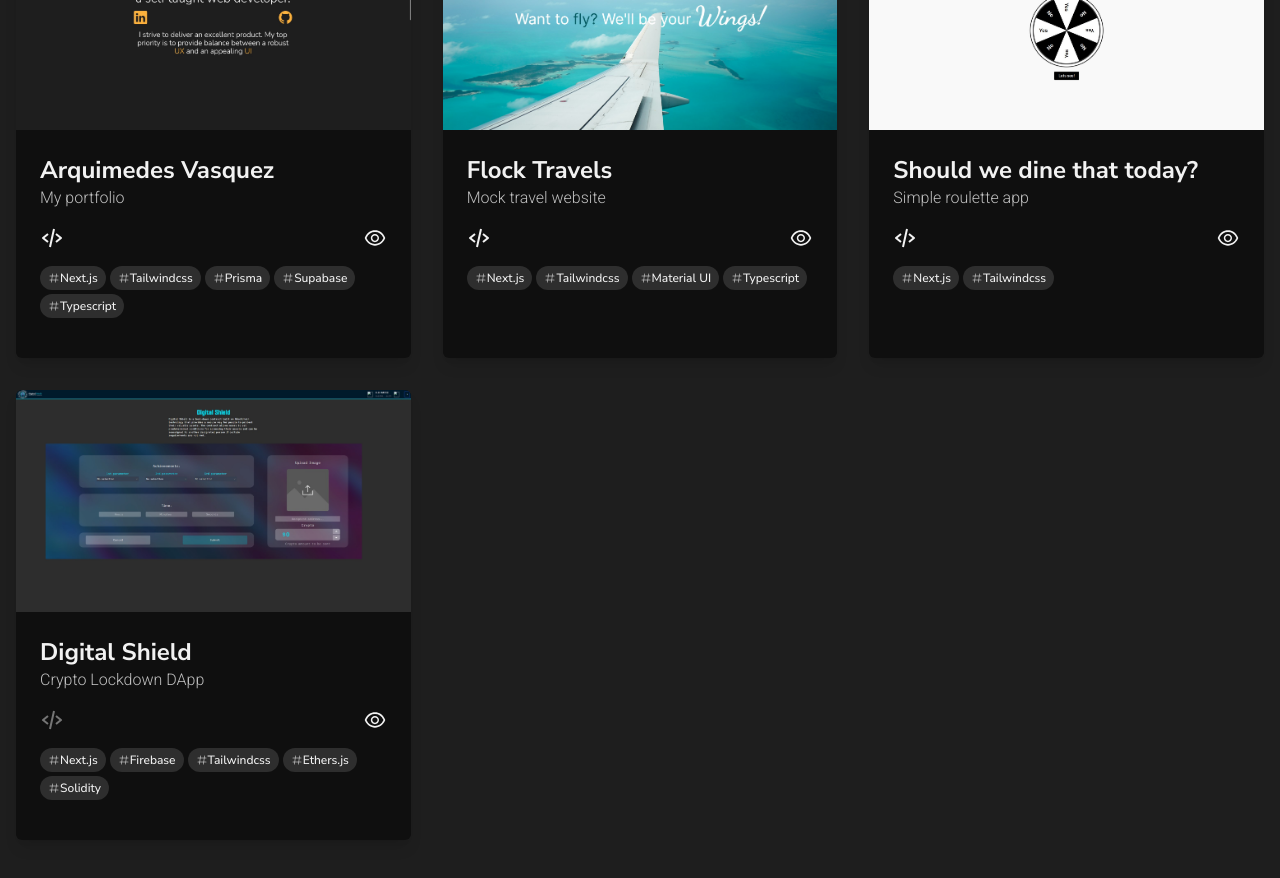
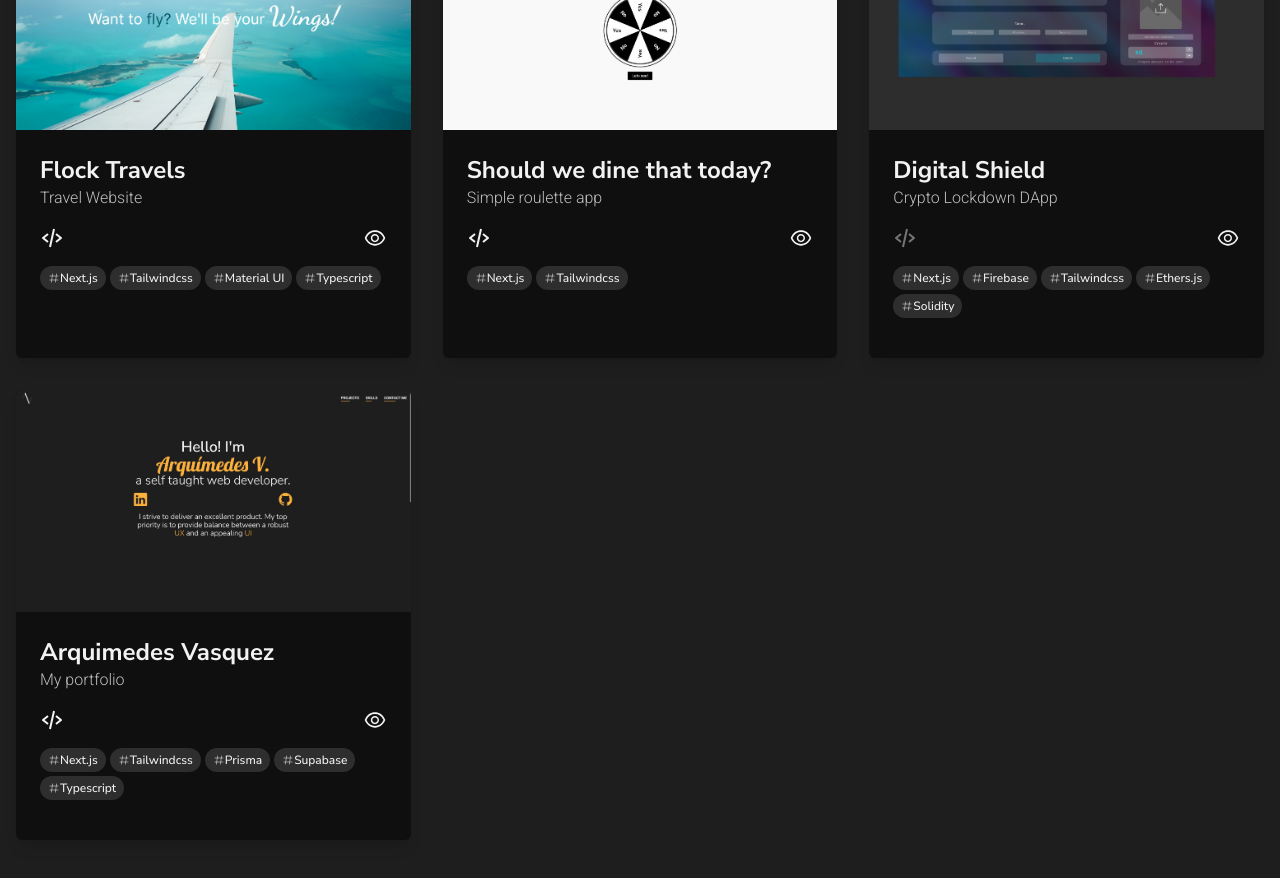
Before and after one commit to Reniactor/Portfolio-v2, a Next.js app: page / in a window 1280 px wide. Shown: the part 1320-2198 px from the top of the page. Built offline with nearby package versions, Linux system fonts and the light colour scheme; no server answers.

Commit message:
Project section restructuring

```diff
--- a/src/app/components/sections/projects/projectIndex.ts
+++ b/src/app/components/sections/projects/projectIndex.ts
@@ -24,18 +24,9 @@ export type Projects = Project[];
 
 export const projects: Projects = [
   {
-    image: portfolio,
-    title: "Arquimedes Vasquez",
-    briefDescription: "My portfolio",
-    stack: ["Next.js", "Tailwindcss", "Prisma", "Supabase", "Typescript"],
-    target: "_self",
-    linkToDemo: "#about-me",
-    linkToRepo: "https://github.com/Reniactor/Portfolio-v2",
-  },
-  {
     image: flockTravels,
     title: "Flock Travels",
-    briefDescription: "Mock travel website",
+    briefDescription: "Travel Website",
     stack: ["Next.js", "Tailwindcss", "Material UI", "Typescript"],
     linkToDemo: "https://flock-travels.vercel.app",
     linkToRepo: "https://github.com/Reniactor/flock-travels",
@@ -55,4 +46,13 @@ export const projects: Projects = [
     stack: ["Next.js", "Firebase", "Tailwindcss", "Ethers.js", "Solidity"],
     linkToDemo: "https://digital-shield.vercel.app",
   },
+  {
+    image: portfolio,
+    title: "Arquimedes Vasquez",
+    briefDescription: "My portfolio",
+    stack: ["Next.js", "Tailwindcss", "Prisma", "Supabase", "Typescript"],
+    target: "_self",
+    linkToDemo: "#about-me",
+    linkToRepo: "https://github.com/Reniactor/Portfolio-v2",
+  },
 ];
```
Also changed, not shown: src/app/components/sections/projects/projects.tsx (+0 -13 lines).
